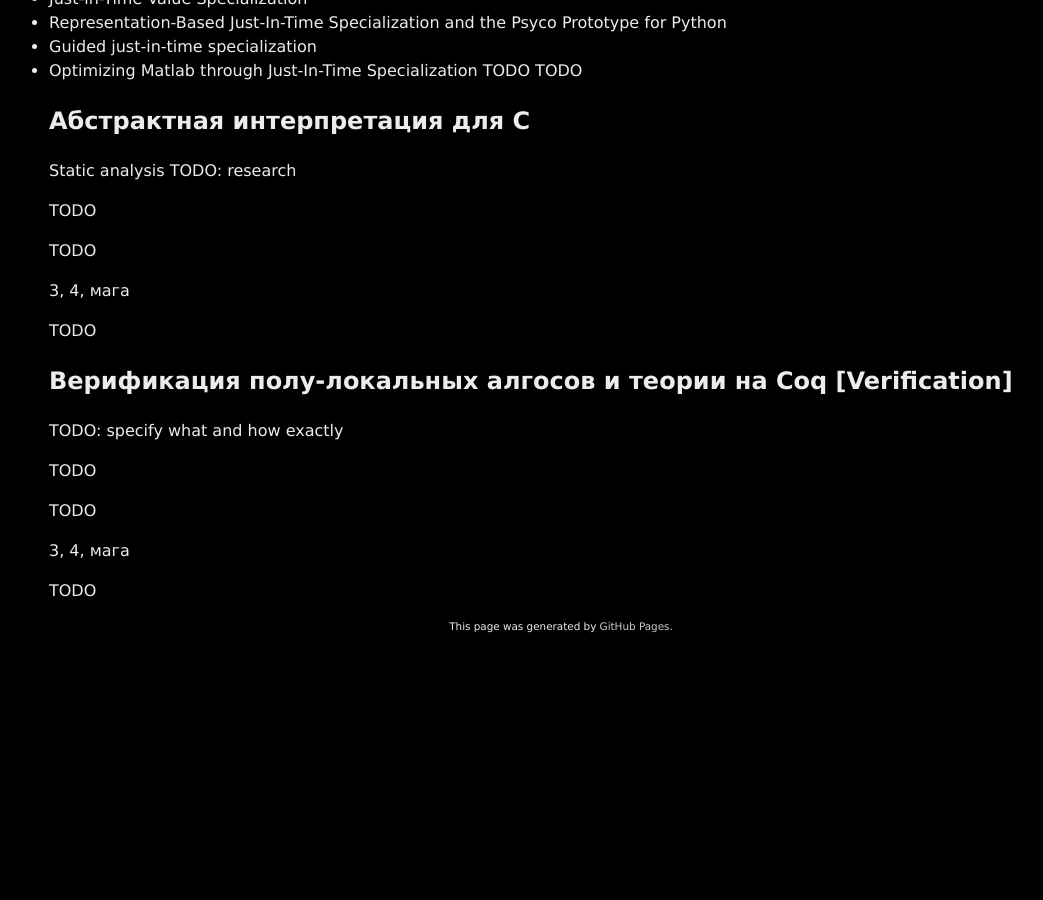
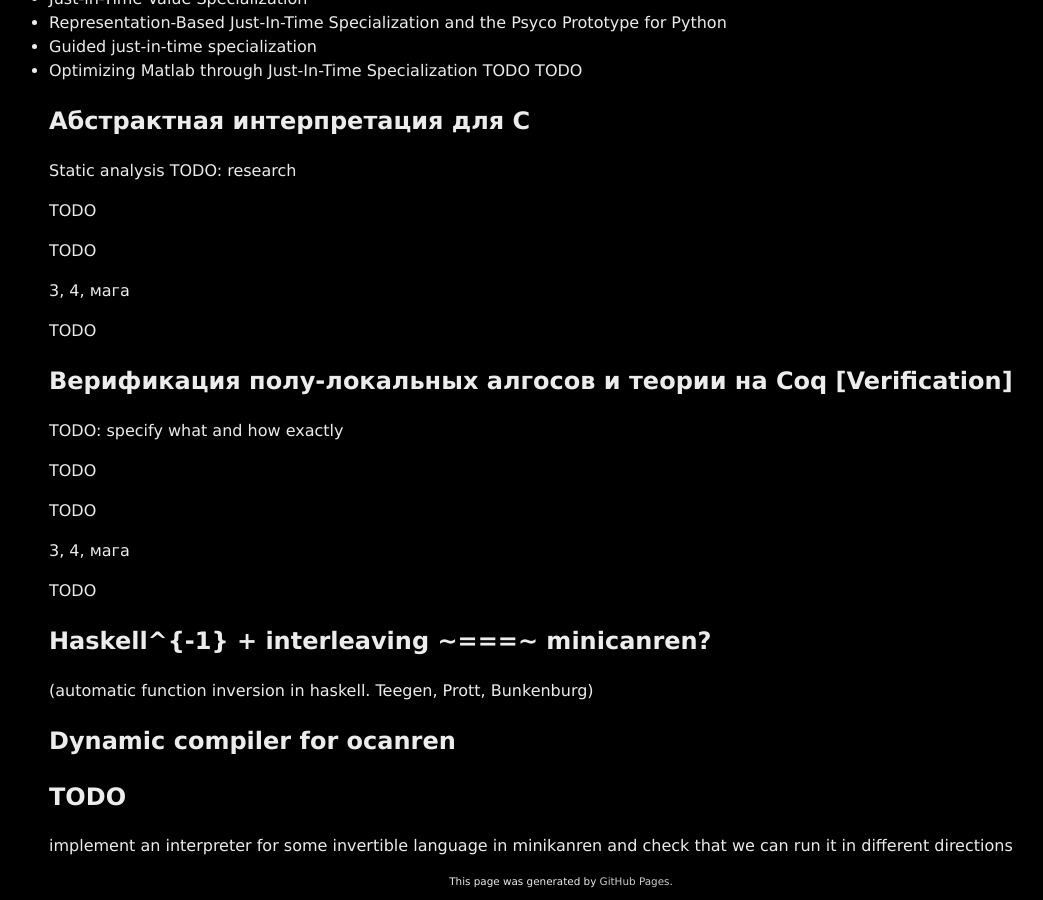
Before and after one commit to danyaberezun/danyaberezun.github.io, a Jekyll site: the page built from projects/index.md, in a window 1280 px wide and 900 px high, scrolled down 3786 px. Shown: the whole window, without its empty margins (79-1122 px from the left). Built offline with Jekyll 4.4.1, drawn with Linux system fonts in a browser that asks for light colours; before the commit the page ends 4431 px from its top, so only the background shows below that.

Commit message:
add ideas

```diff
--- a/projects/index.md
+++ b/projects/index.md
@@ -173,3 +173,14 @@ TODO
 3, 4, мага
 
 TODO
+
+
+## Haskell^{-1} + interleaving ~===~ minicanren?
+
+(automatic function inversion in haskell. Teegen, Prott, Bunkenburg)
+
+## Dynamic compiler for ocanren
+
+## TODO
+
+implement an interpreter for some invertible language in minikanren and check that we can run it in different directions
```
